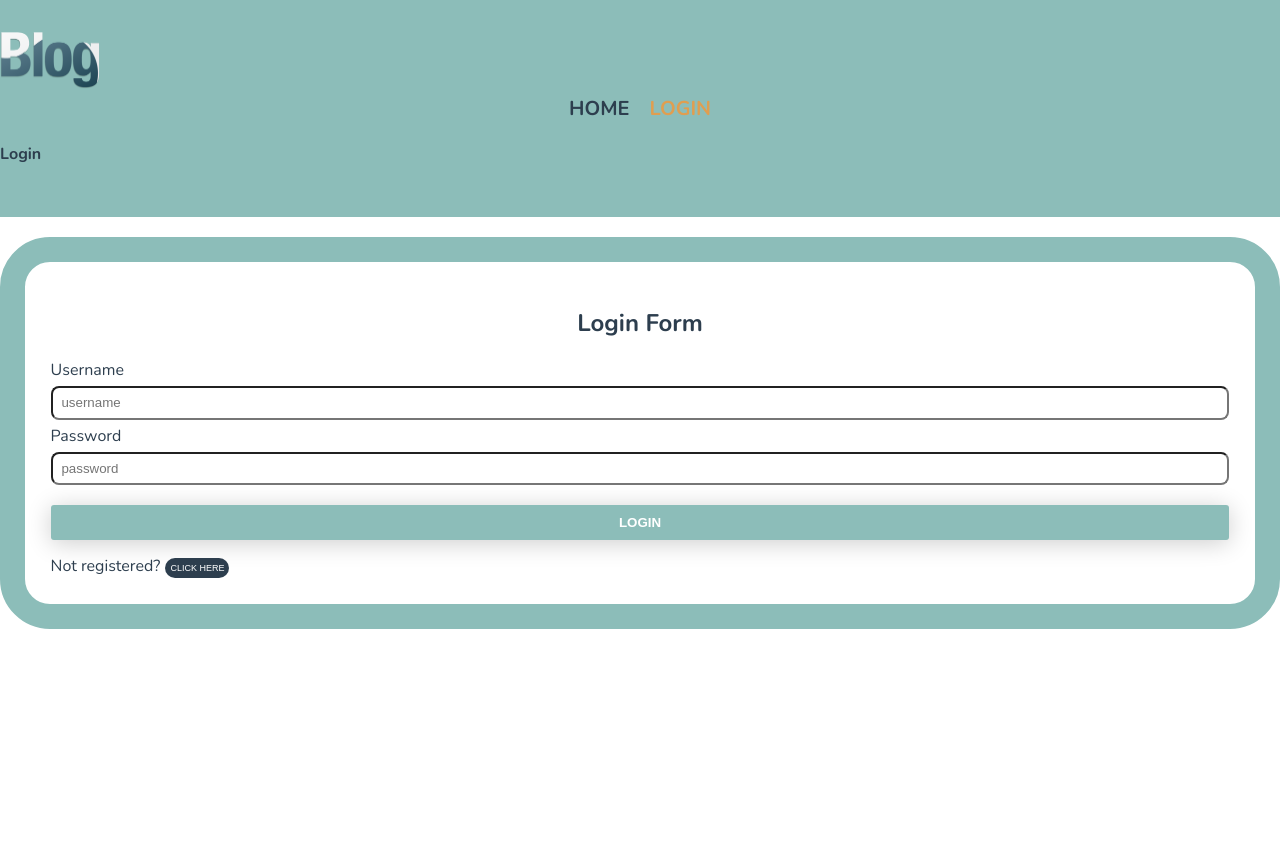
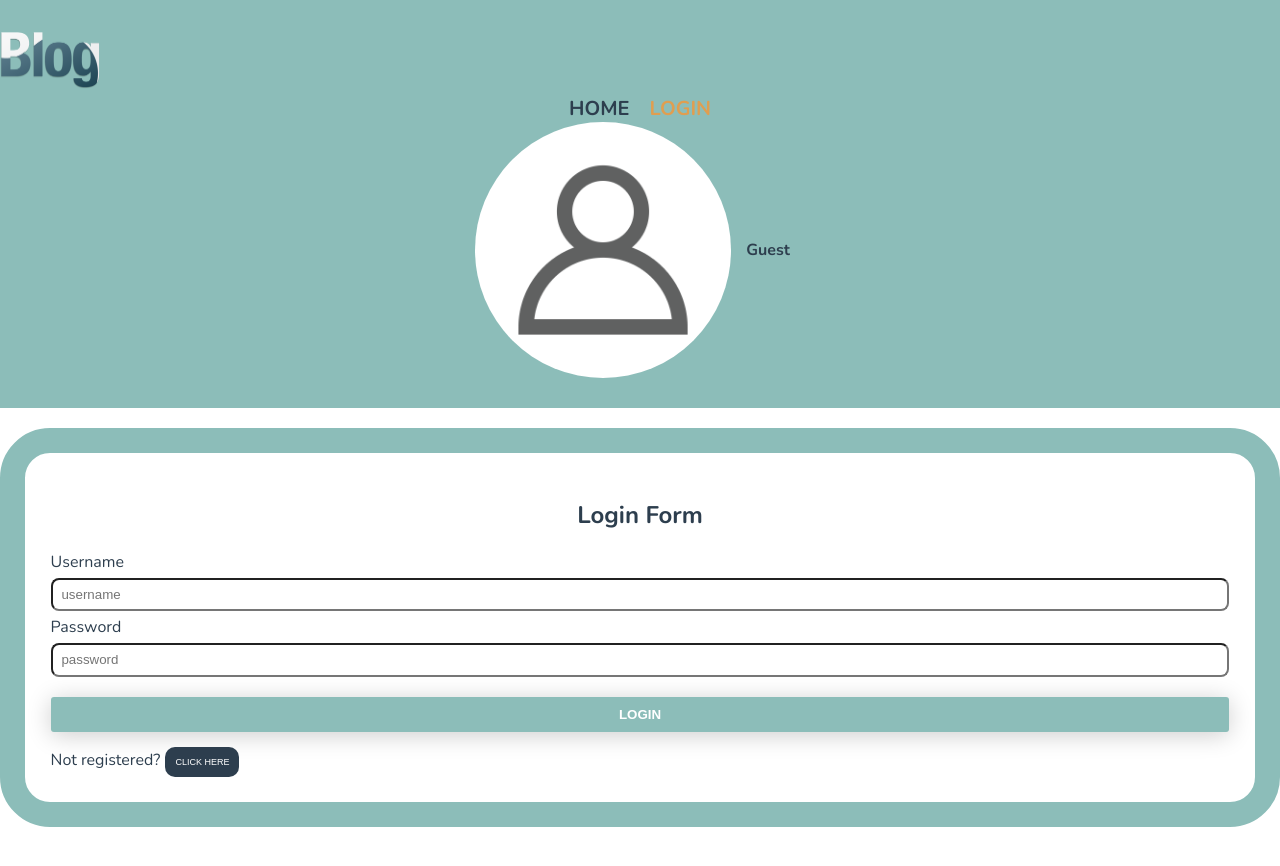
Before and after one commit to berserks03/Blog_Gatis_Aina, a React (Create React App) app: page /login in a window 1280 px wide. Shown: the top 866 px of the page. Before the commit the page ends 800 px from the top, so only its background shows below. Built offline with nearby package versions, Linux system fonts and the light colour scheme; no server answers.

Commit message:
Added to header current user info

```diff
--- a/src/components/bigCard/bigCard.tsx
+++ b/src/components/bigCard/bigCard.tsx
@@ -16,7 +16,13 @@ export const BigCard: FC<BigCardProps> = ({
   clickHandler,
 }) => {
   return (
-    <div className="BigCard">
+    <div
+      className="BigCard"
+      role="button"
+      onClick={clickHandler}
+      tabIndex={0}
+      onKeyDown={clickHandler}
+    >
       <div>
         <img src="https://picsum.photos/300" alt={title} className="BigCard__image" />
         <h3 className="BigCard__title"> <span className="BigCard__title__number">#{id}</span> {title?.toString().split(' ').splice(1, 5).join(' ')}</h3>
@@ -24,7 +30,7 @@ export const BigCard: FC<BigCardProps> = ({
       </div>
       <div className="BigCard__footer">
         <p className="BigCard__author">By <b>{body?.toString().split(' ')[0].toUpperCase()}</b> </p>
-        <Button className='BigCard__button' onClick={clickHandler} text='Read more' />
+        <Button className='BigCard__button' text='Read more' />
       </div>
     </div>
   );
--- a/src/components/header/header.scss
+++ b/src/components/header/header.scss
@@ -20,3 +20,30 @@ $shadow: rgba(0, 0, 0, 0.2);
   cursor: pointer;
   outline: none;
 }
+
+.header__login {
+  display: flex;
+  justify-content: center;
+  align-items: center;
+
+  & h4 {
+    margin: 15px;
+  }
+}
+
+.header__user__icon {
+  display: block;
+  width: 20%;
+  object-fit: cover;
+  padding: 5px;
+  border-radius: 50%;
+  background-color: $white;
+}
+
+.admin {
+  background-color: $brown;
+}
+
+.user {
+  background-color: $darkBlue;
+}
--- a/src/components/header/header.tsx
+++ b/src/components/header/header.tsx
@@ -1,30 +1,66 @@
-import React, { FC } from 'react';
+import React, { FC, useState, useEffect } from 'react';
 import { useHistory } from 'react-router-dom';
+import { useSelector } from 'react-redux';
+import { RootState } from '../../store';
 import { Nav } from '../nav/nav';
 import logo from '../../assets/blog_logo.png';
+import user from '../../assets/user_icon.png';
 import './header.scss';
 
 export const Header: FC = () => {
+  const [successLogIn, setSuccesslogIn] = useState(false);
   const history = useHistory();
 
   const logoClickHandler = () => {
     history.push('/home');
   };
 
+  const usersArray = useSelector((state: RootState) => {
+    return state.loginReducer.users;
+  });
+
+  const activeUser = usersArray.find((item) => item.online === 'loggedIn');
+  const name = activeUser?.name;
+  const status = activeUser?.status;
+
+  useEffect(() => {
+    if (activeUser !== undefined) {
+      setSuccesslogIn(true);
+    }
+  }, [activeUser]);
+
   return (
     <header className="header">
       <div className="container">
         <div className="row middle-xs">
-          <div className="col-xs-12 col-md-2">
-            <div className="logo" role="button" onClick={logoClickHandler} tabIndex={0} onKeyDown={logoClickHandler}>
+          <div className="col-xs-12 col-sm-2 center-xs right-sm">
+            <div
+              className="logo"
+              role="button"
+              onClick={logoClickHandler}
+              tabIndex={0}
+              onKeyDown={logoClickHandler}
+            >
               <img src={logo} alt="" width="100" />
             </div>
           </div>
-          <div className="col-xs-12 col-md-8">
+          <div className="col-xs-12 col-sm-8">
             <Nav />
           </div>
-          <div className="col-xs-12 col-md-1 col-md-offset-1">
-            <h4>Login</h4>
+          <div className="col-xs-12 col-sm-2 center-xs">
+            {successLogIn && status !== undefined ? (
+              <div className="header__login">
+                <img src={user} alt="user_icon" className={status === 'admin' ? 'header__user__icon admin' : 'header__user__icon user'} />
+                <h4>
+                  {status === 'admin' ? 'Admin' : 'User'}: {name?.toUpperCase()}
+                </h4>
+              </div>
+            ) : (
+              <div className="header__login">
+                <img src={user} alt="" className="header__user__icon" />
+                <h4>Guest</h4>
+              </div>
+            )}
           </div>
         </div>
       </div>
--- a/src/components/userLogin/userLogin.scss
+++ b/src/components/userLogin/userLogin.scss
@@ -50,7 +50,7 @@ label {
   margin-left:  5px;
   font-weight: 400;
   font-size: 9px;
-  padding: 5px;
+  padding: 10px;
   box-shadow: none;
   border-radius: 10px;
 }
--- a/src/page/editArticle.tsx
+++ b/src/page/editArticle.tsx
@@ -49,7 +49,7 @@ const EditArticle: FC = () => {
       <div className="container">
         <div className="row center-xs">
           <div className="col-xs-12">
-            <h2>You can edit Article No {id}</h2>
+            <h2>You can edit Article № {id}</h2>
           </div>
         </div>
         <div className="row">
```
Also changed, not shown: src/assets/user_icon.png (added).
